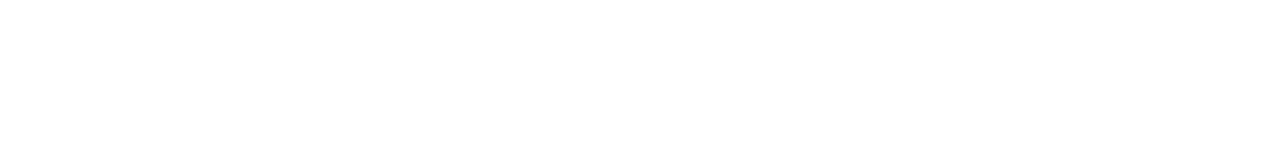
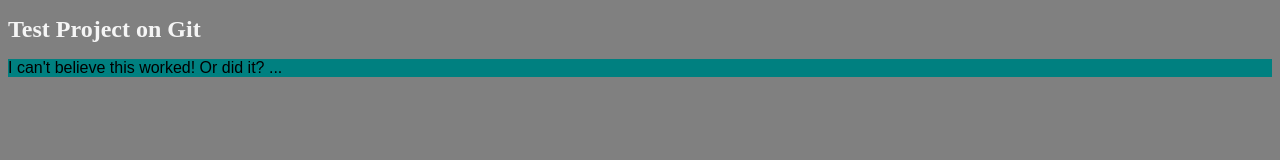
Before and after one commit to dswhite11/test-project, a plain HTML site: page index.html in a window 1280 px wide. Drawn offline with Linux system fonts and the light colour scheme.

Commit message:
Added title and stylesheet.

```diff
--- a/index.html
+++ b/index.html
@@ -6,10 +6,10 @@
     <head>
         <meta charset="utf-8">
         <meta http-equiv="X-UA-Compatible" content="IE=edge">
-        <title></title>
+        <title>This is my test project on Git.</title>
         <meta name="description" content="">
         <meta name="viewport" content="width=device-width, initial-scale=1">
-        <link rel="stylesheet" href="">
+        <link rel="stylesheet" href="/styles.css">
     </head>
     <body>
         <!--[if lt IE 7]>
@@ -17,5 +17,7 @@
         <![endif]-->
 
         <script src="" async defer></script>
+        <h1>Test Project on Git</h1>
+        <p>I can't believe this worked! Or did it? ...</p>
     </body>
 </html>
--- a/styles.css
+++ b/styles.css
@@ -0,0 +1,14 @@
+html {
+    background-color: gray;
+    font-size: 16px;
+}
+
+h1 {
+    color: whitesmoke;
+    font-size: 24px;
+}
+
+p {
+    background-color: teal;
+    font-family: sans-serif;
+}
```
